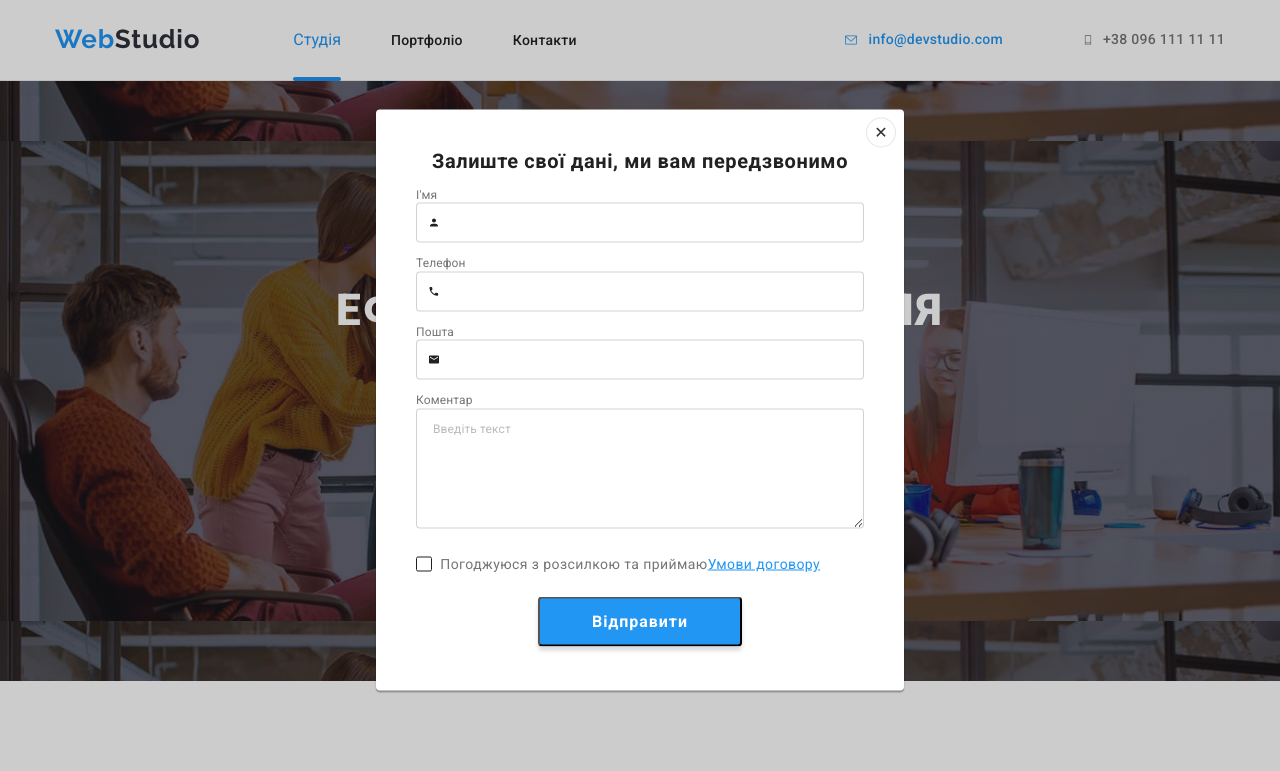
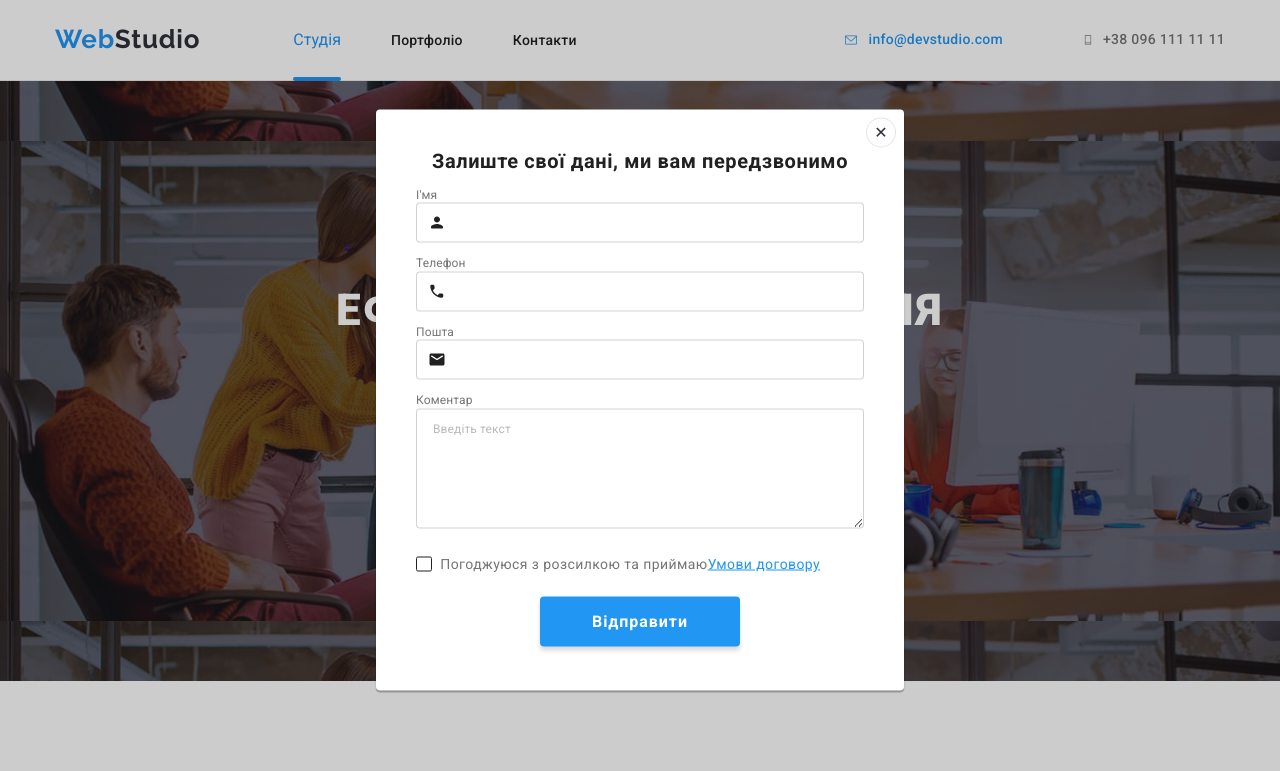
Before and after one commit to MaksymchukElla/github-tutorial-6, a plain HTML site: page index.html in a window 1280 px wide. Both pictures are taken after a click on the button "Замовити послугу". Shown: the top 771 px of the page. Drawn offline with nearby package versions, Linux system fonts and the light colour scheme.

Commit message:
ДЗ 6 доопрацьоване

```diff
--- a/css/styles.css
+++ b/css/styles.css
@@ -920,6 +920,7 @@ position: relative;
 }
 
 .form-field-intut {
+  outline: none;
   padding: 0 12px 0 42px;
   width: 100%;
   height: 40px;
@@ -950,6 +951,7 @@ position: relative;
 }
 
 .form-field-textarea {
+  outline: none;
   width: 100%;
   height: 120px;
   padding: 12px 16px;
@@ -1036,6 +1038,7 @@ position: relative;
   background: var(--accent-color);
   box-shadow: 0px 4px 4px rgba(0, 0, 0, 0.15);
   border-radius: 4px;
+  border: transparent;
   transition: 250ms cubic-bezier(0.4, 0, 0.2, 1);
 }
 
--- a/index.html
+++ b/index.html
@@ -434,7 +434,7 @@
               type="text"
               name="user-name"
             />
-            <svg class="form-field-icon" width="12" height="12">
+            <svg class="form-field-icon" width="18" height="18">
               <use
                 href="./images/symbol-defs.svg#icon-person-black-18dp-1"
               ></use>
@@ -449,7 +449,7 @@
               type="tel"
               name="user-tel"
             />
-            <svg class="form-field-icon" width="12" height="12">
+            <svg class="form-field-icon" width="18" height="18">
               <use
                 href="./images/symbol-defs.svg#icon-phone-black-18dp-1"
               ></use>
@@ -464,7 +464,7 @@
               type="email"
               name="user-email"
             />
-            <svg class="form-field-icon" width="12" height="12">
+            <svg class="form-field-icon" width="18" height="18">
               <use
                 href="./images/symbol-defs.svg#icon-email-black-18dp-1"
               ></use>
```
